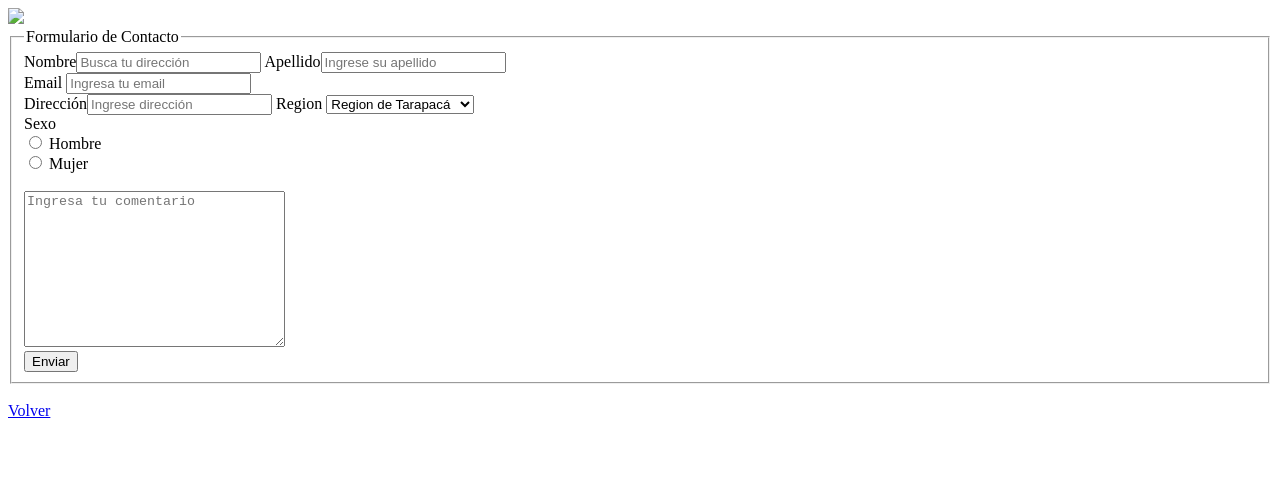
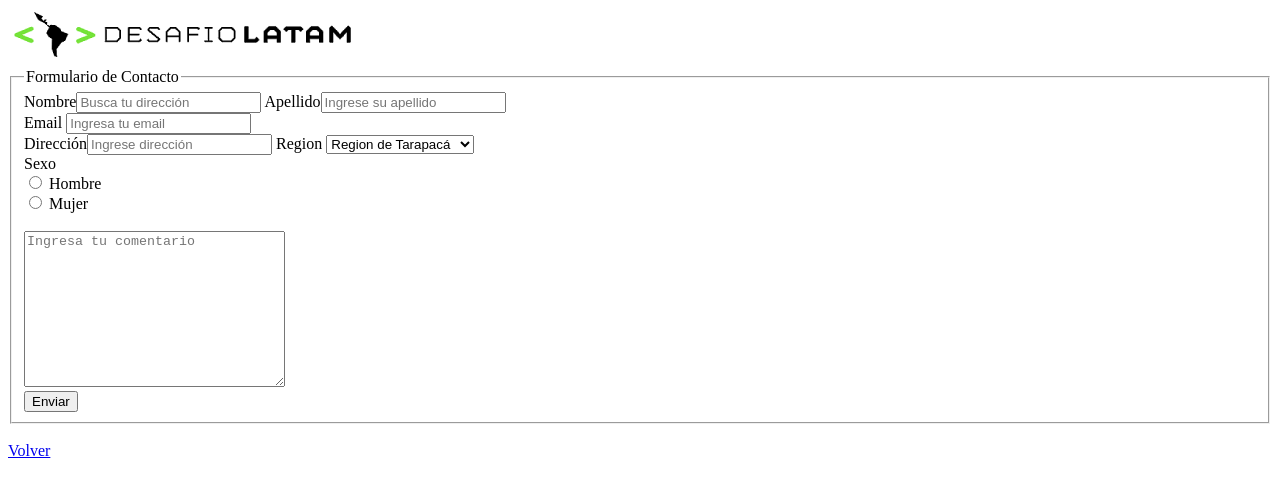
Before and after one commit to mlainezb/gh-pages, a plain HTML site: page formulario.html in a window 1280 px wide. Drawn offline with Linux system fonts and the light colour scheme.

Commit message:
Se arreglo url de imagen

```diff
--- a/formulario.html
+++ b/formulario.html
@@ -26,7 +26,7 @@
 </head>
 <body>
 
-<img src="image/">
+<img src="image/logo.png">
 <form action="https://www.google.cl/">
 	<fieldset>
 		<legend>Formulario de Contacto</legend>
```
